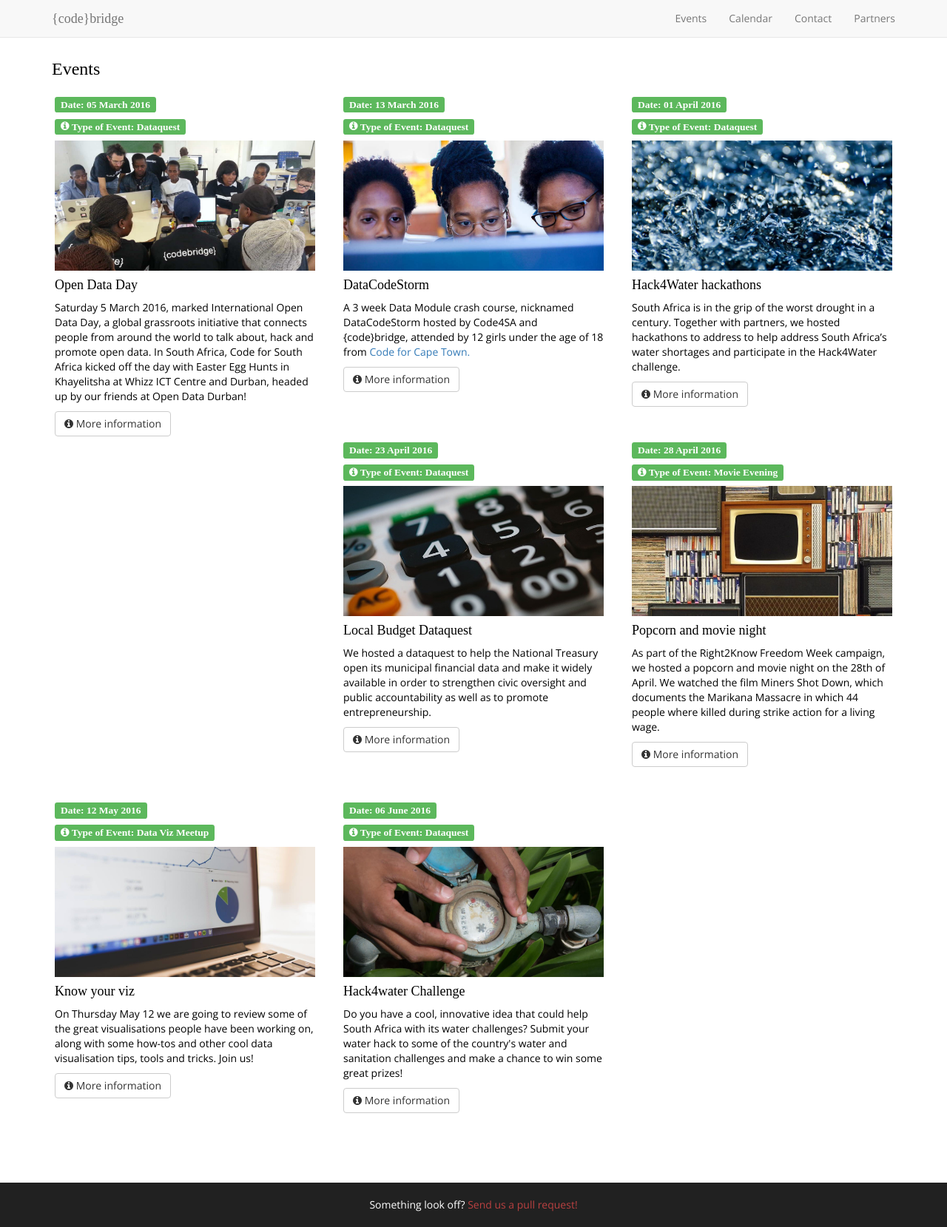
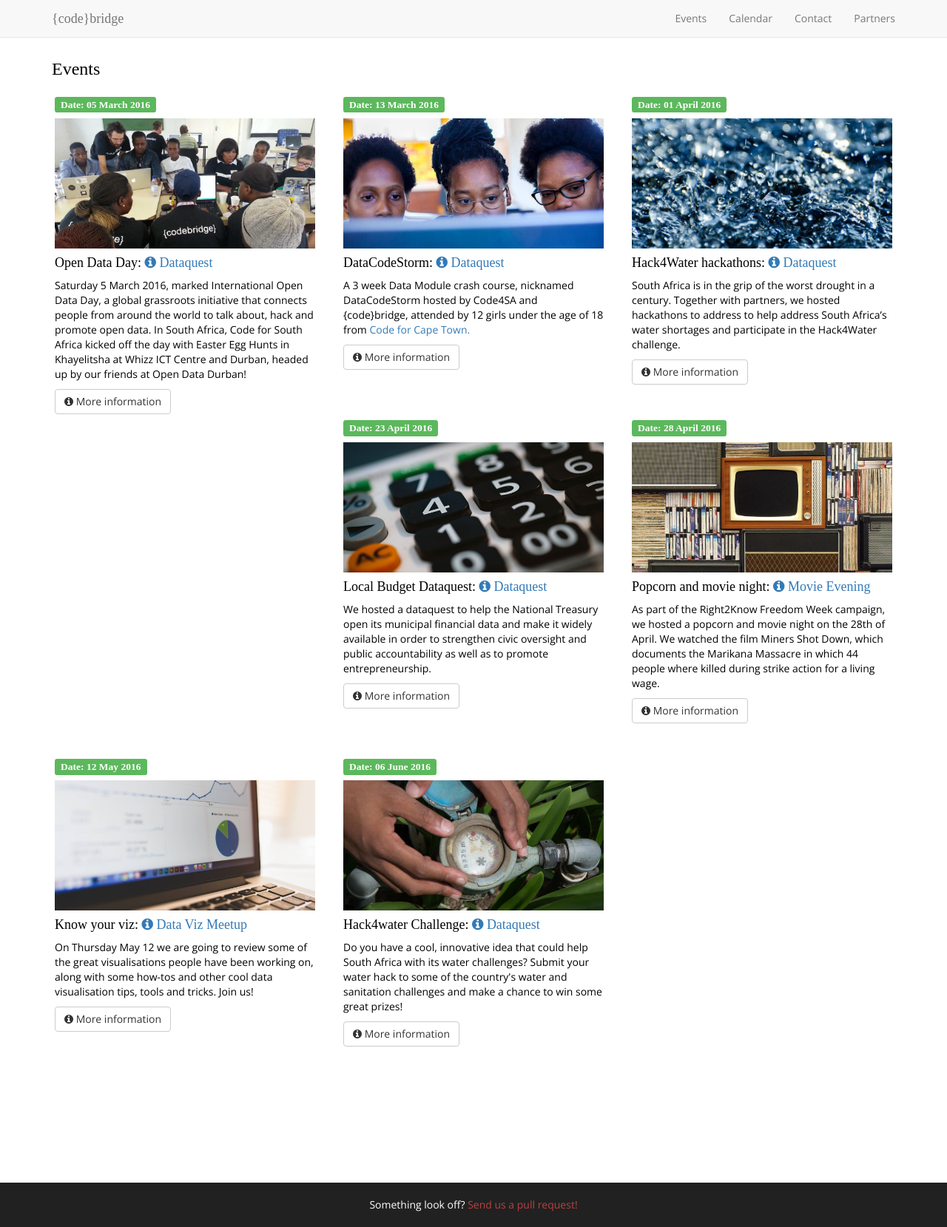
Before and after one commit to codebridge-za/codebridge.co.za, a Jekyll site: the page built from events/index.html, in a window 1280 px wide. Shown: the whole page at 74% size. Built offline with Jekyll 4.4.1, drawn with Linux system fonts in a browser that asks for light colours; nearby versions of some CDN libraries; some web fonts are replaced.

Commit message:
moved event type link next to event title

```diff
--- a/events/index.html
+++ b/events/index.html
@@ -12,16 +12,14 @@
 			<div class="col-md-4">
 				<div class="thumbnail">
 					<h4><span class="label label-success">Date: {{event.date | date_to_long_string}}</span></h4>
+					<img src="{{event.image}}" alt="{{event.title}}" width="100%">
 					{% for evt in site.data.event_types %}
 						{% if evt.eventtype == event.type %}
-							<h4><a class="label label-success" href="/event-types.html" data-toggle="tooltip" data-placement="top" title="{{evt.description}}"><i class="fa fa-info-circle"></i>  Type of Event: {{event.type}}</a><h4>
+							<h4>{{event.title}}: <a href="/event-types.html" data-toggle="tooltip" data-placement="top" title="{{evt.description}}"><i class="fa fa-info-circle"></i> {{event.type}}</a></h4>
 							{% break %}
 						{% else %}
 						{% endif %}
 					{% endfor %}
-
-					<img src="{{event.image}}" alt="{{event.title}}" width="100%">
-					<h4>{{event.title}}</h4>
 					<p>{{event.description}}</p>
 					<p><a class="btn btn-default" href="{{event.link}}"><i class="fa fa-info-circle"></i> More information</a></p>
 				</div>
```
